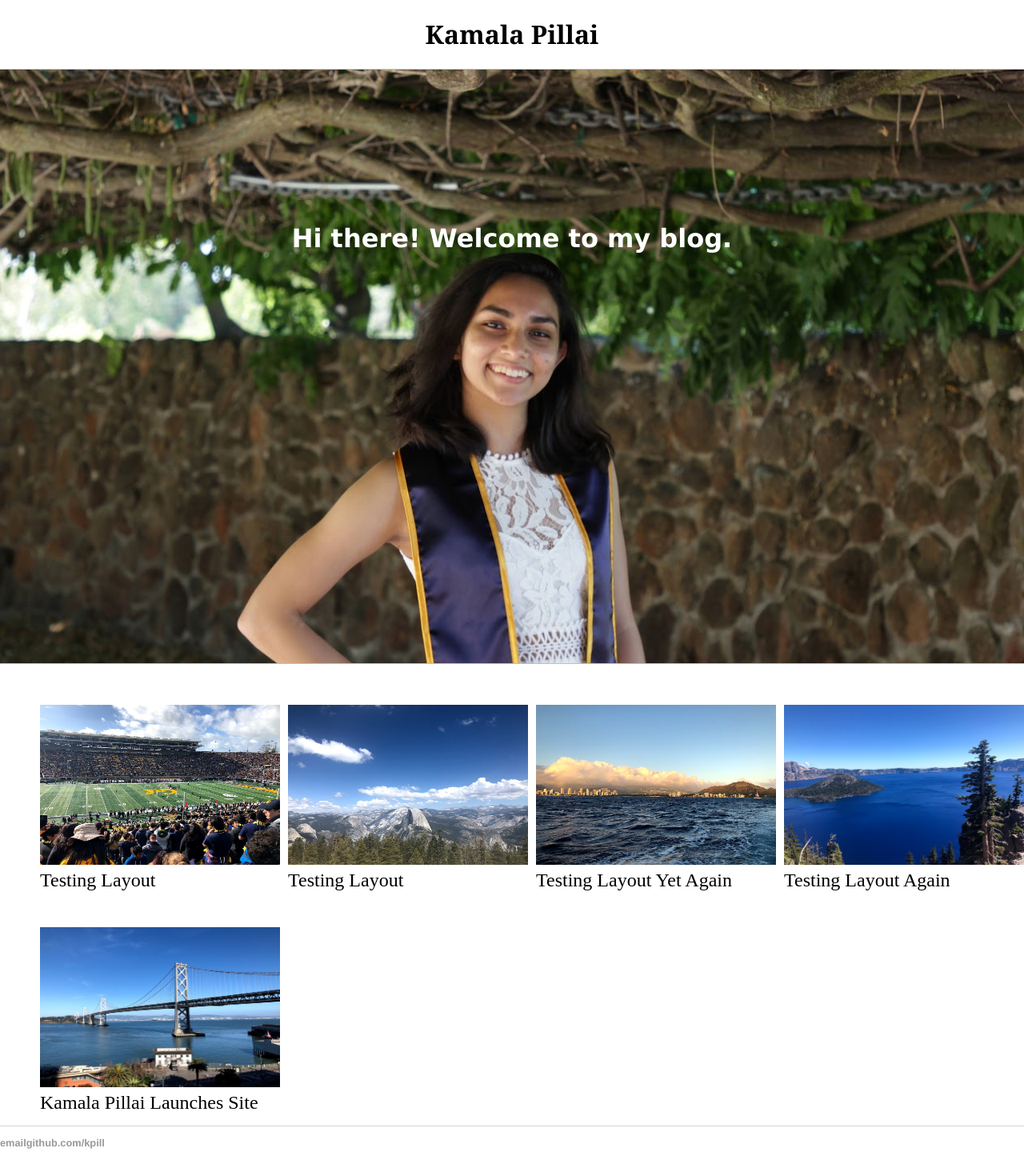
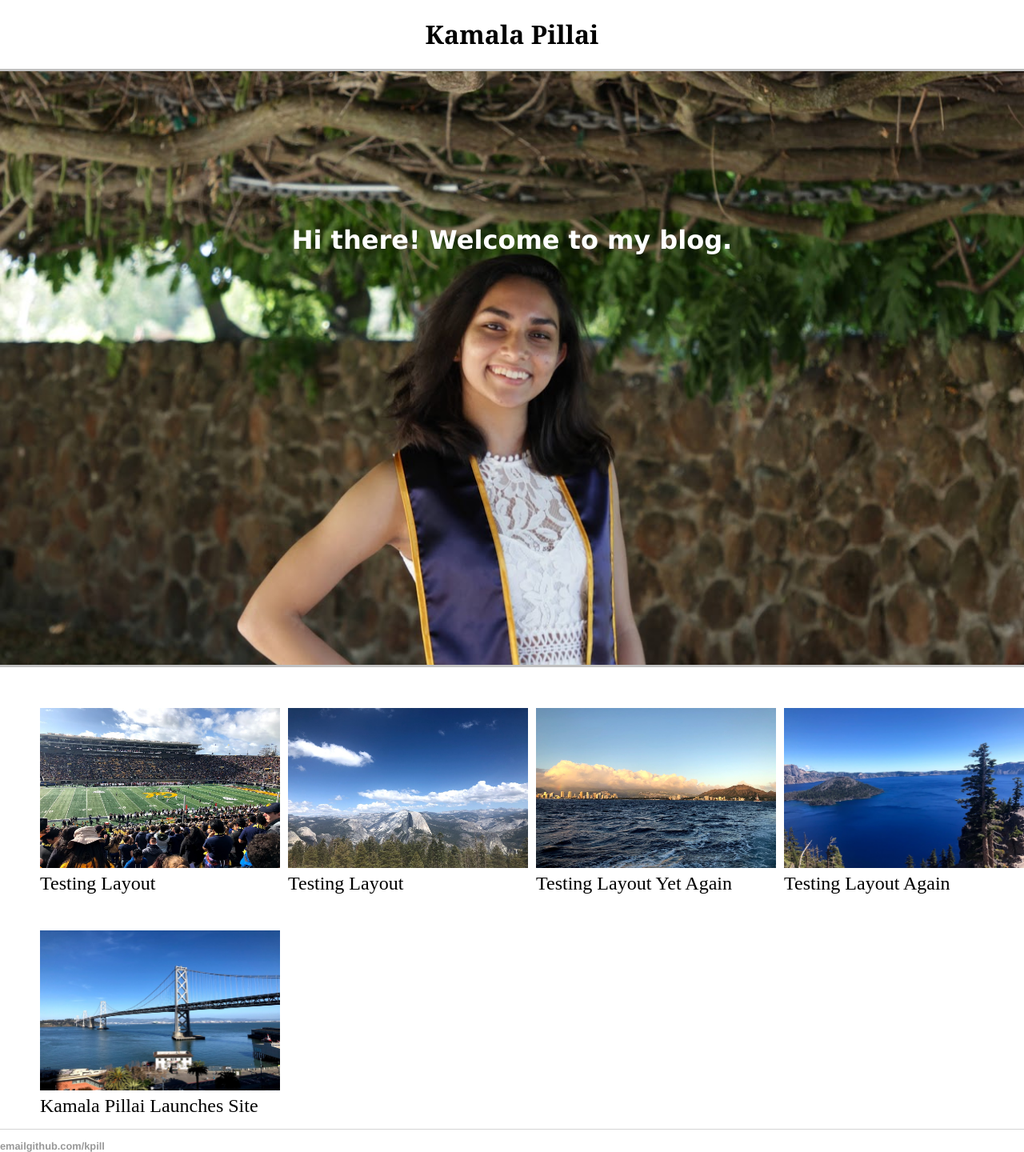
Before and after one commit to kpill/kpill.github.io, a Jekyll site: the page built from index.html, in a window 1280 px wide. Shown: the whole page at 80% size. Built offline with Jekyll 4.4.1, drawn with Linux system fonts in a browser that asks for light colours.

Commit message:
Update main.css

```diff
--- a/css/main.css
+++ b/css/main.css
@@ -78,8 +78,8 @@ h1.welcome {
 	font-weight: bold;
 	padding-top: 15vw;
 	padding-bottom: 40vw;
-	border-bottom: 1px solid silver;
-	border-top: 1px solid silver;
+	border-bottom: 3px solid silver;
+	border-top: 3px solid silver;
 }
 
 p {
```
